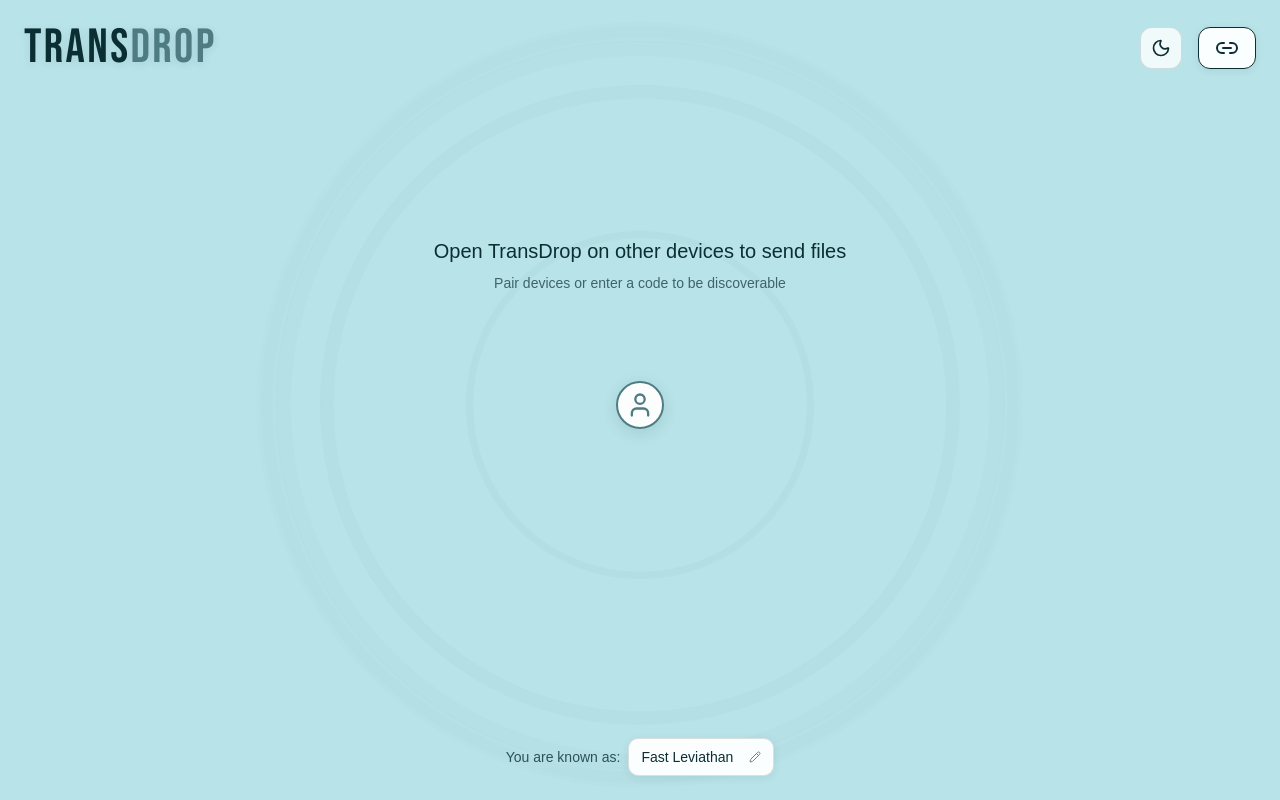
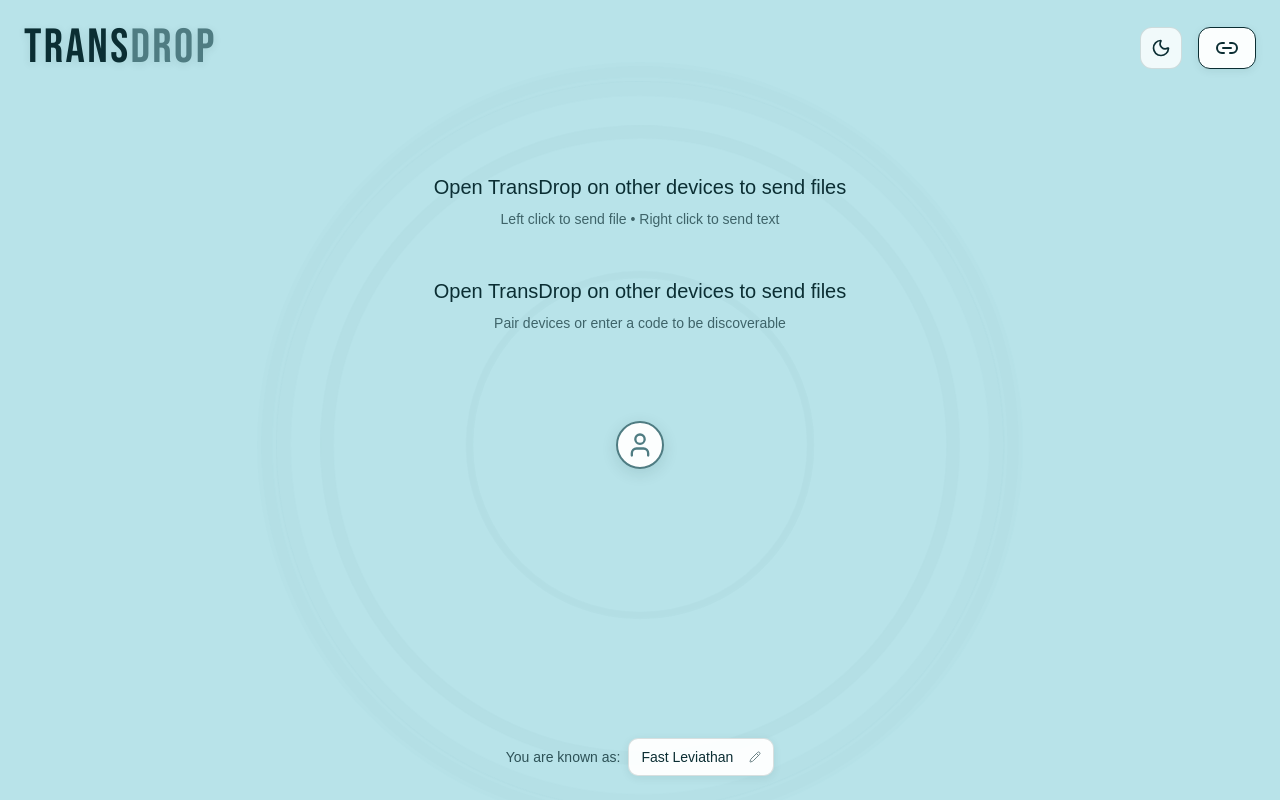
Before and after one commit to imjimil/transdrop, a React (Vite) app in the folder frontend/: page / in a window 1280 px wide. Built offline with nearby package versions, Linux system fonts and the light colour scheme; a web font is replaced by a local one.

Commit message:
instructions added

```diff
--- a/frontend/src/App.tsx
+++ b/frontend/src/App.tsx
@@ -419,22 +419,49 @@
             </AnimatePresence>
           </motion.button>
 
-          {/* Pair Icon */}
+          {/* Pair Icon with Tooltip */}
+          <div className="relative group">
             <motion.button
               onClick={() => setIsPairingOpen(true)}
               className="premium-btn px-4 py-2"
               whileHover={{ y: -2 }}
               whileTap={{ y: 0 }}
               transition={{ duration: 0.3, ease: [0.16, 1, 0.3, 1] }}
-            title="Pair devices"
             >
               <Link2 size={24} />
             </motion.button>
+            {/* Tooltip */}
+            <div className="absolute top-full left-1/2 transform -translate-x-1/2 mt-2 px-3 py-1.5 bg-[var(--text-primary)] text-[var(--bg-primary)] text-xs font-medium rounded-md opacity-0 group-hover:opacity-100 pointer-events-none transition-opacity duration-200 whitespace-nowrap z-50">
+              Pair devices
+              <div className="absolute bottom-full left-1/2 transform -translate-x-1/2 mb-0">
+                <div className="border-4 border-transparent border-b-[var(--text-primary)]"></div>
+              </div>
+            </div>
+          </div>
         </div>
       </motion.div>
 
       {/* Main Content - Centered */}
       <div className="flex-1 flex flex-col items-center justify-center relative">
+        {/* Instruction Text at Top */}
+        <motion.div
+          className="text-center mb-6 px-4"
+          initial={{ opacity: 0, y: -10 }}
+          animate={{ opacity: 1, y: 0 }}
+          transition={{ duration: 0.6, delay: 0.2, ease: [0.16, 1, 0.3, 1] }}
+        >
+          <p className="text-base sm:text-lg md:text-xl theme-text font-medium mb-2">
+            Open TransDrop on other devices to send files
+          </p>
+          <p className="text-xs sm:text-sm opacity-70 theme-text">
+            {isMobile ? (
+              <>Tap to send file • Long press to send text</>
+            ) : (
+              <>Left click to send file • Right click to send text</>
+            )}
+          </p>
+        </motion.div>
+
         {/* Discovery Area - User in Center, Devices Around */}
         <motion.div
           className="relative w-full max-w-4xl h-64 sm:h-80 md:h-96 flex items-center justify-center px-4"
```
Lines whose indentation alone changed are shown as unchanged.
